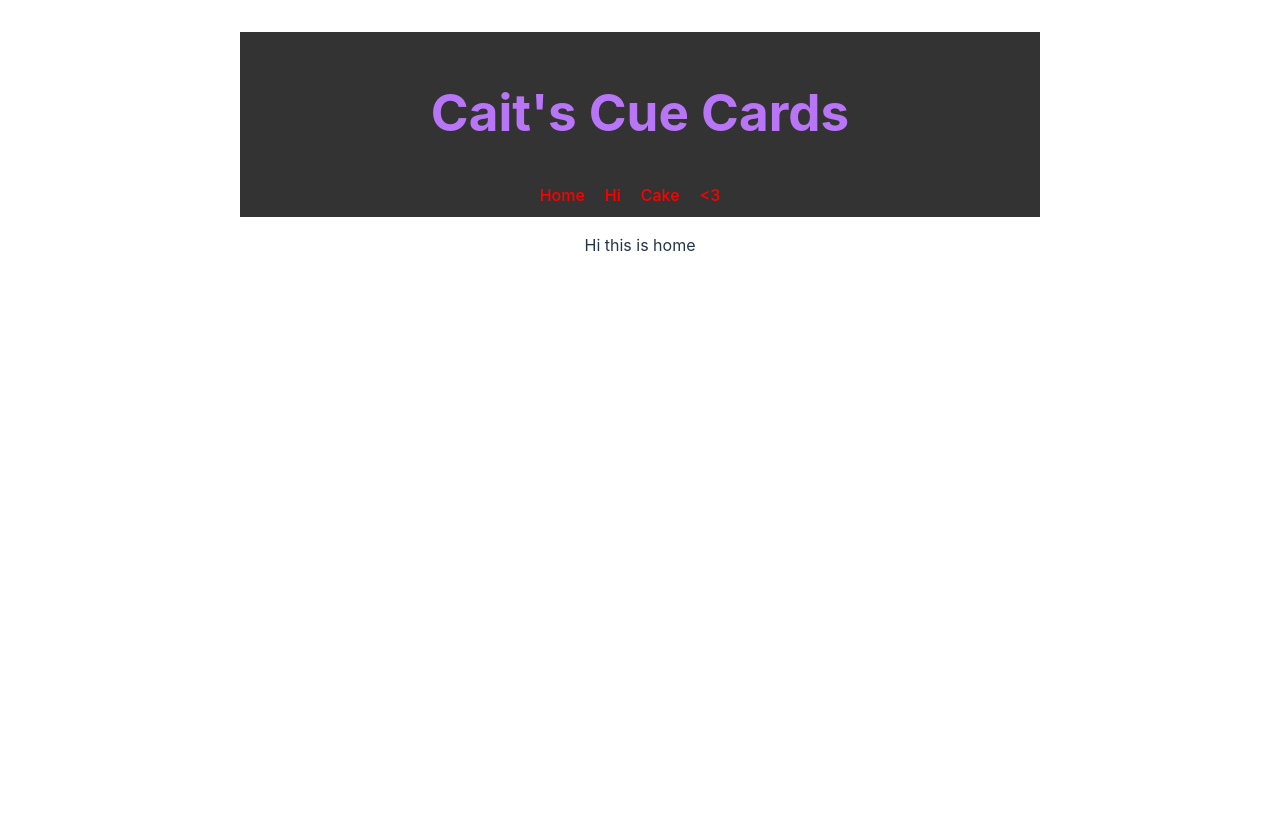
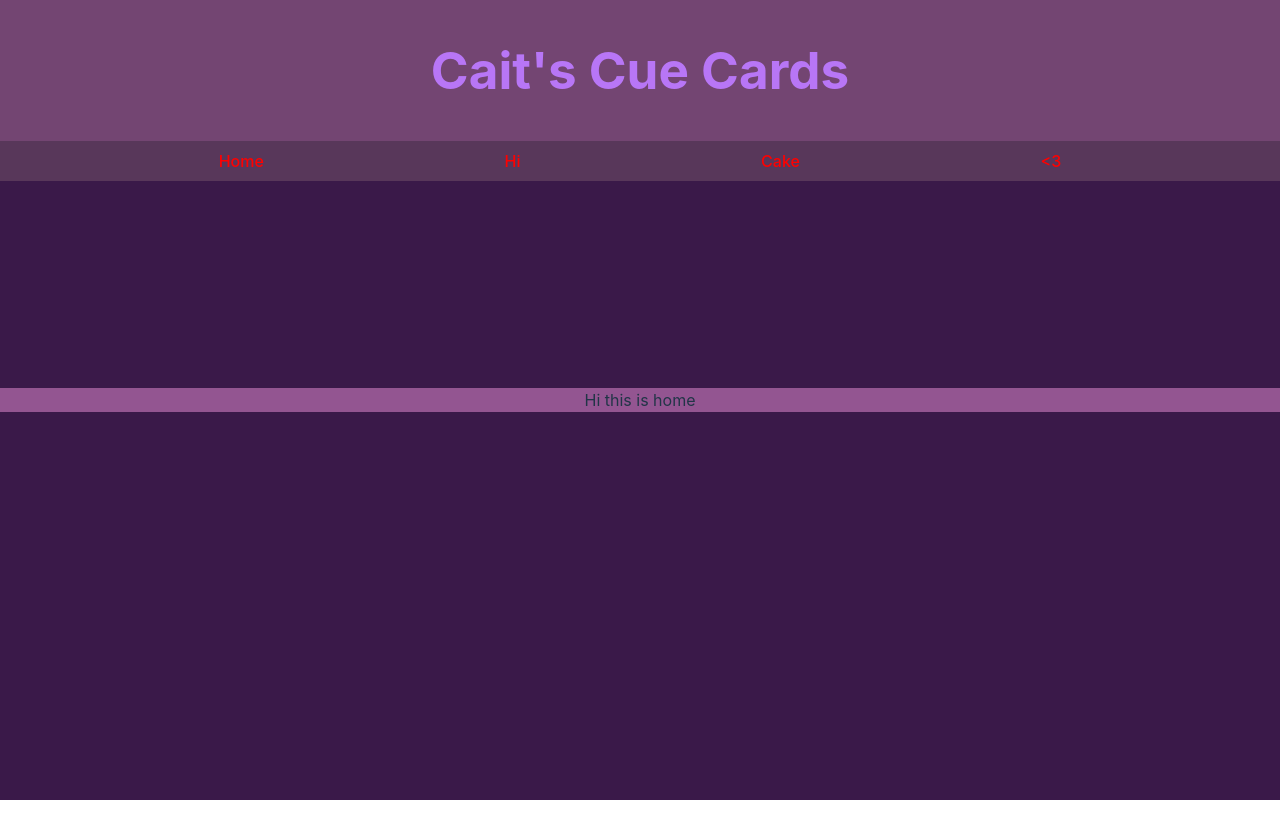
Before and after one commit to Caitlin-Sykes/CueCards, a Vue app: page / in a window 1280 px wide. Shown: the top 838 px of the page. After the commit the page ends 800 px from the top, so only its background shows below. Built offline with nearby package versions, Linux system fonts and the light colour scheme.

Commit message:
- Basic nav-bar & styling - basic Navigation - colour scheme - comments

```diff
--- a/src/components/pages/Home.vue
+++ b/src/components/pages/Home.vue
@@ -3,9 +3,12 @@
 </script>
 
 <template>
-  <p>Hi this is home</p>
+  <div class="main-container">
+    <p>Hi this is home</p>
+
+  </div>
 </template>
 
 <style scoped lang="scss">
-
+  @import '../../scss/pages/_home';
 </style>
--- a/src/scss/layout/_header.scss
+++ b/src/scss/layout/_header.scss
@@ -1,10 +1,11 @@
 /** ----------------------------------
         Colours and Padding
    ----------------------------------**/
-$header-background-color: #333;
+$header-background-color: #734572;
 $header-text-color: #b876f6;
 $header-heading-text-color: #FF0000FF;
-$header-padding: 10px 20px;
+$navbar-background-hover: $header-background-color;
+$sub-nav-colour: #58375a;
 
 /** ----------------------------------
         Generic Header Stuff
@@ -12,36 +13,49 @@ $header-padding: 10px 20px;
 header {
   display: flex;
   background-color: $header-background-color;
+  position: fixed;
+  top: 0;
+  width: 100%;
+  justify-content: center; /* Center content horizontally */
+  align-items: center; /* Center content vertically */
 
   h1 {
     color: $header-text-color;
   }
-
-  padding: $header-padding;
-  text-align: center;
 }
 
 /** ----------------------------------
         Navigation Bar Elements
    ----------------------------------**/
 nav {
-  width: 100vh;
+  width: 100%;
+
   ul {
     list-style-type: none;
-    padding: 0;
+    padding: 8px;
     margin: 0;
+    display: flex;
+    justify-content:space-evenly;
+    background-color: $sub-nav-colour;
     text-align: center;
 
     li {
-      display: inline;
       margin-right: 20px;
+
+      &:last-child {
+        margin-right: 0;
+      }
 
       a {
         color: $header-heading-text-color;
         text-decoration: none;
+        padding: 10px;
+        transition: color 0.3s;
 
         &:hover {
           color: #ccc;
+          background-color: $navbar-background-hover;
+          width: 100%;
         }
       }
     }
--- /dev/null
+++ b/src/scss/pages/_home.scss
@@ -0,0 +1,5 @@
+$main-container-colour: #935591;
+
+div.main-container{
+  background-color: $main-container-colour;
+}
--- a/src/scss/style.scss
+++ b/src/scss/style.scss
@@ -1,3 +1,5 @@
+$body-background-colour: #3a1949;
+
 :root {
   font-family: Inter, system-ui, Avenir, Helvetica, Arial, sans-serif;
   line-height: 1.5;
@@ -28,7 +30,8 @@ body {
   place-items: center;
   min-width: 320px;
   min-height: 100vh;
-
+  background-color: $body-background-colour;
+  width:100%;
 }
 
 h1 {
@@ -60,10 +63,8 @@ button:focus-visible {
 }
 
 #app {
-  max-width: 1280px;
-  margin: 0 auto;
-  padding: 2rem;
   text-align: center;
+  width:100%;
 }
 
 @media (prefers-color-scheme: light) {
@@ -78,11 +79,3 @@ button:focus-visible {
     background-color: #f9f9f9;
   }
 }
-
-/** ----------------------------------
-        Vue App Stuff
-   ----------------------------------**/
-#app {
-  width: 100vh;
-  height: 100vh;
-}
```
